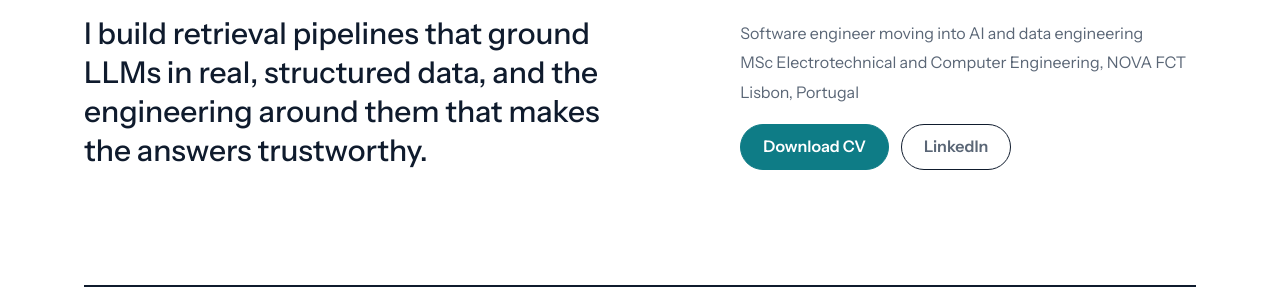
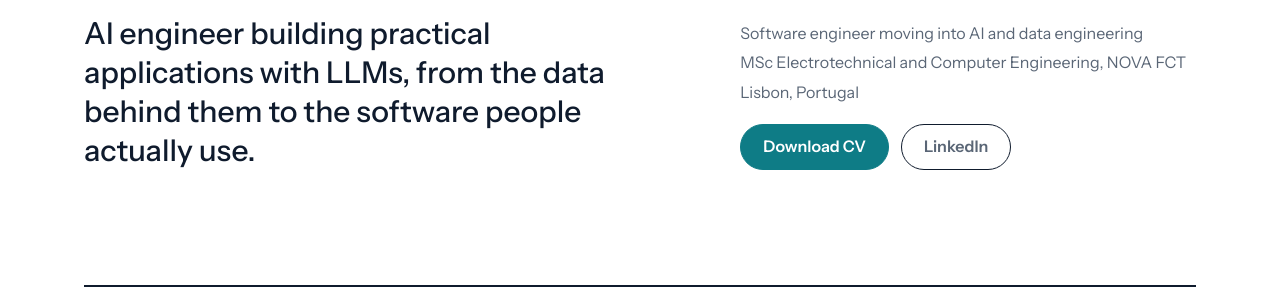
Before and after one commit to rodrigoafonsogit/rodrigo-afonso, a plain HTML site: page index.html in a window 1280 px wide. Shown: the part 470-778 px from the top of the page. Drawn offline with Linux system fonts and the light colour scheme; a web font is replaced by a local one.

Commit message:
Make hero tagline more general (AI engineer)
Co-Authored-By: Claude Opus 5.5 <noreply@anthropic.com>
Claude-Session: https://claude.ai/code/session_01DVSHbHJY1ab9uVxHhmhT9i

```diff
--- a/index.html
+++ b/index.html
@@ -6,7 +6,7 @@
 <title>Rodrigo Afonso</title>
 <meta name="description" content="Rodrigo Afonso: software engineer working on RAG pipelines, LLM integration and data engineering. Lisbon, Portugal.">
 <meta property="og:title" content="Rodrigo Afonso: AI and data engineering">
-<meta property="og:description" content="I build retrieval pipelines that ground LLMs in real, structured data.">
+<meta property="og:description" content="AI engineer building practical applications with LLMs.">
 <meta property="og:image" content="photo.jpg">
 <link rel="icon" href="photo.jpg">
 <link rel="preconnect" href="https://fonts.googleapis.com">
@@ -155,7 +155,7 @@ footer small{display:block;margin-top:44px;opacity:.65;font-size:13px}
     <h1 class="name">Rodrigo<br>Afonso</h1>
   </div>
   <div class="lede">
-    <p class="say">I build retrieval pipelines that ground LLMs in real, structured data, and the engineering around them that makes the answers trustworthy.</p>
+    <p class="say">AI engineer building practical applications with LLMs, from the data behind them to the software people actually use.</p>
     <div class="meta">
       <p>Software engineer moving into AI and data engineering</p>
       <p>MSc Electrotechnical and Computer Engineering, NOVA FCT</p>
```
